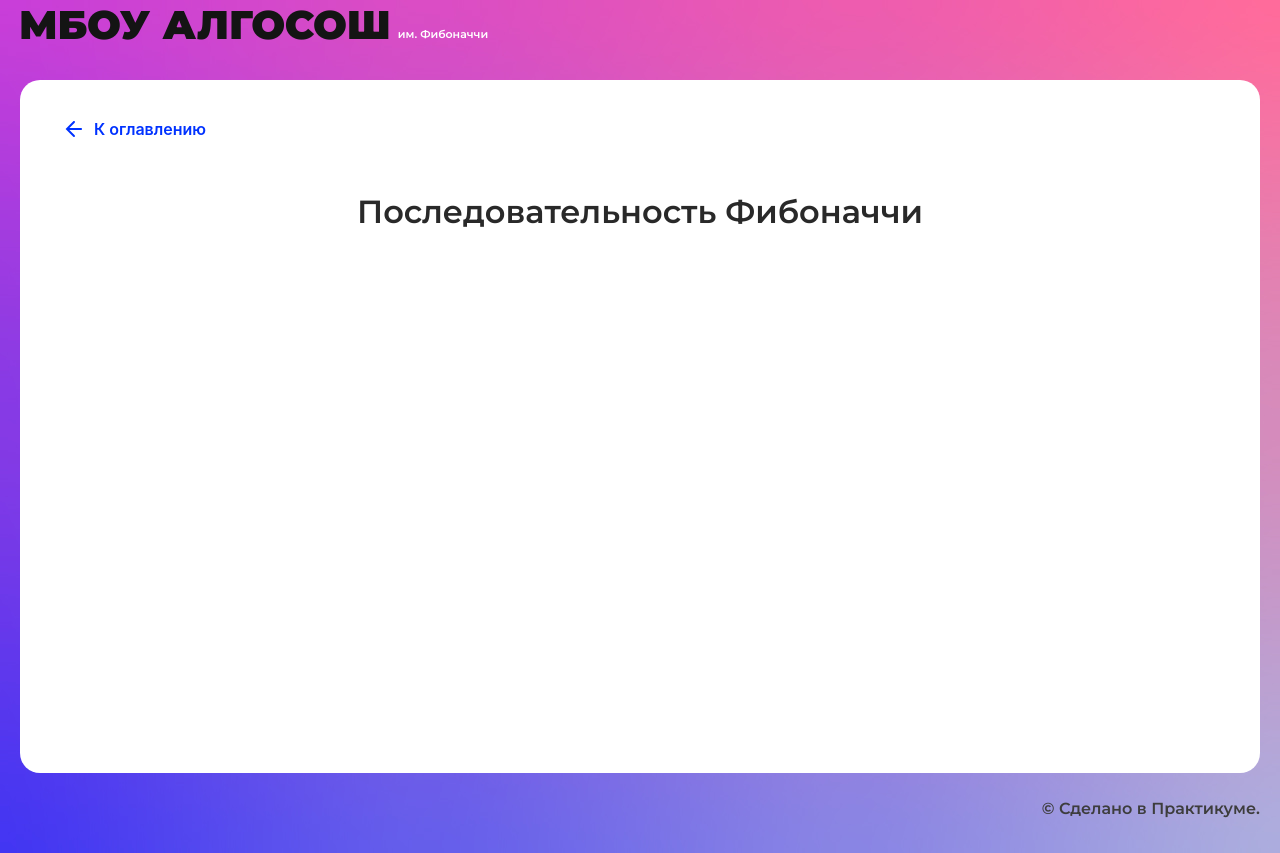
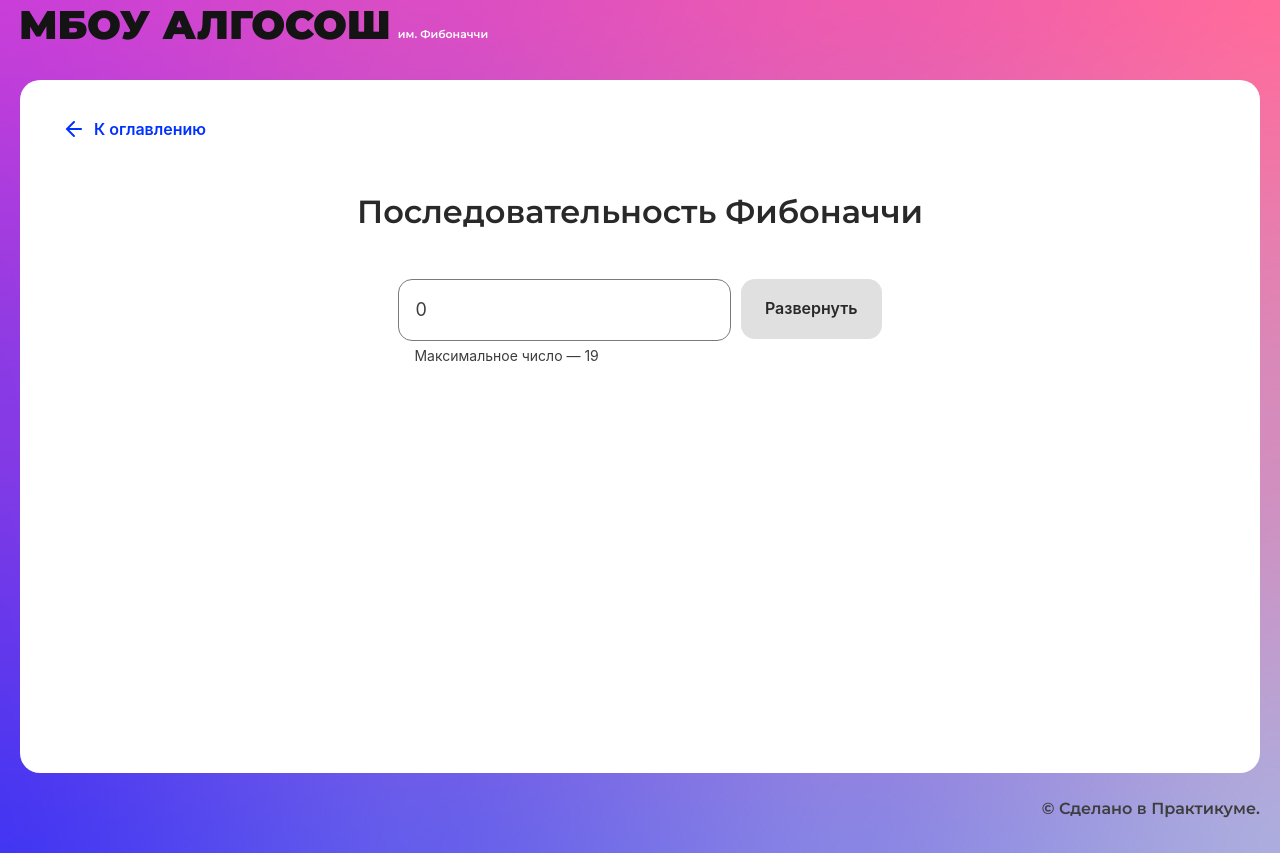
Before and after one commit to MADeit0/algososh, a React (Create React App) app: page /fibonacci in a window 1280 px wide. Built offline with nearby package versions, Linux system fonts and the light colour scheme.

Commit message:
Создать компонент визуализирующий последовательность Фибоначи

```diff
--- a/src/components/fibonacci-page/fibonacci-page.tsx
+++ b/src/components/fibonacci-page/fibonacci-page.tsx
@@ -1,10 +1,66 @@
-import React from "react";
+import styles from "./fibonacci.module.css";
+import React, { ChangeEvent, useEffect, useState } from "react";
 import { SolutionLayout } from "../ui/solution-layout/solution-layout";
+import { Input } from "../ui/input/input";
+import { Button } from "../ui/button/button";
+import { Circle } from "../ui/circle/circle";
+import { getFibonacci } from "./utils";
 
 export const FibonacciPage: React.FC = () => {
+  const [isLoader, setIsLoader] = useState(false);
+  const [isDisabled, setIsDisabled] = useState(true);
+  const [inputValue, setInputValue] = useState<number>(0);
+  const [fibArray, setFibArray] = useState<number[]>([]);
+
+  const handleInputChange = (e: ChangeEvent<HTMLInputElement>) => {
+    const targetValue: number = parseInt(e.target.value, 10);
+    setInputValue(targetValue);
+  };
+
+  const handleReverseClick = () => {
+    setIsLoader(true);
+    setFibArray([0]);
+    getFibonacci(setFibArray, setIsLoader, inputValue);
+  };
+
+  useEffect(() => {
+    inputValue !== 0 && inputValue <= 19
+      ? setIsDisabled(false)
+      : setIsDisabled(true);
+  }, [inputValue]);
+
   return (
     <SolutionLayout title="Последовательность Фибоначчи">
-
+      <div className={styles.form}>
+        <Input
+          extraClass={styles.input}
+          isLimitText={true}
+          type={""}
+          maxLength={2}
+          max={19}
+          onChange={handleInputChange}
+          value={inputValue || 0}
+        />
+        <Button
+          onClick={handleReverseClick}
+          extraClass={styles.button}
+          text="Развернуть"
+          isLoader={isLoader}
+          disabled={isDisabled}
+        />
+      </div>
+      <div className={styles.container}>
+        {fibArray.map((item, index) => {
+          return (
+            <Circle
+              letter={`${item}`}
+              key={index}
+              index={index}
+              extraClass={styles.circle}
+            />
+          );
+        })}
+      </div>
     </SolutionLayout>
   );
 };
--- /dev/null
+++ b/src/components/fibonacci-page/fibonacci.module.css
@@ -0,0 +1,40 @@
+.form {
+  display: grid;
+  grid-template-columns: 1fr 1fr min-content 1fr;
+  gap: 10px;
+  grid-template-areas: ". input button .";
+}
+
+.input {
+  grid-area: input;
+}
+
+.button {
+  grid-area: button;
+}
+
+.container {
+  display: grid;
+  justify-content: center;
+  grid-template-columns: repeat(10, min-content);
+  gap: 50px 10px;
+  box-sizing: border-box;
+  padding: 10px 10px;
+}
+
+.text_red {
+  background-color: red;
+}
+
+.circle {
+  animation: circleAnimation 0.5s ease-in-out;
+}
+
+@keyframes circleAnimation {
+  0% {
+    opacity: 0;
+  }
+  100% {
+    opacity: 1;
+  }
+}
--- /dev/null
+++ b/src/components/fibonacci-page/utils.ts
@@ -0,0 +1,44 @@
+/**
+ * Алгоритм генерации последовательности чисел Фибоначчи и обновления состояния компонента React
+ *
+ * @export
+ * @param {React.Dispatch<React.SetStateAction<number[]>>} setFibArray Функция React хука для обновления состояния с последовательностью Фибоначчи
+ * @param {React.Dispatch<React.SetStateAction<boolean>>} setIsLoader Функция React хука для установки состояния загрузки
+ * @param {number} [n=0] Количество чисел в последовательности Фибоначчи
+ */
+export const getFibonacci = (
+  setFibArray: React.Dispatch<React.SetStateAction<number[]>>,
+  setIsLoader: React.Dispatch<React.SetStateAction<boolean>>,
+  n: number = 0
+) => {
+  // Проверяем, что n положительное число
+  if (n <= 0) {
+    setIsLoader(false);
+    return;
+  }
+  //Текущее число Фибоначчи.
+  let previousNumber = 0;
+
+  //Следующее число Фибоначчи.
+  let currentNumber = 1;
+
+  let index = 0;
+
+  const interval = setInterval(() => {
+    // Проверяем, достигнут ли заданный предел чисел Фибоначч
+    if (index === n) {
+      setIsLoader(false);
+      clearInterval(interval);
+      return;
+    }
+    // Высчитываем следующее число Фибоначчи и обновляем текущее и предыдущее число
+    [previousNumber, currentNumber] = [
+      previousNumber + currentNumber,
+      previousNumber,
+    ];
+    // Добавляем число Фибоначи в массив
+    setFibArray((prev) => [...prev, previousNumber]);
+
+    index++;
+  }, 500);
+};
--- a/src/components/string/utils.ts
+++ b/src/components/string/utils.ts
@@ -10,12 +10,12 @@ import { ElementStates } from "../../types/element-states";
  * @param {React.Dispatch<React.SetStateAction<ElementStates[]>>} setCircleStates функция React хука хранящая массив состояния цвета кругов
  */
 
-export function reverseString(
+export const reverseString = (
   str: string,
   setIsSorting: React.Dispatch<React.SetStateAction<boolean>>,
   setReversedStr: React.Dispatch<React.SetStateAction<string[]>>,
   setCircleStates: React.Dispatch<React.SetStateAction<ElementStates[]>>
-) {
+) => {
   // Преобразуем строку в массив символов
   let arr = str.split("");
   // Инициализируем переменные для индексов начала и конца подстроки
@@ -64,7 +64,7 @@ export function reverseString(
     start++;
     end--;
   }, 1200);
-}
+};
 
 /**
  *Функция меняющая местами символы в массиве
```
Also changed, not shown: 1 other file (tests, documents, lock files or other folders).
